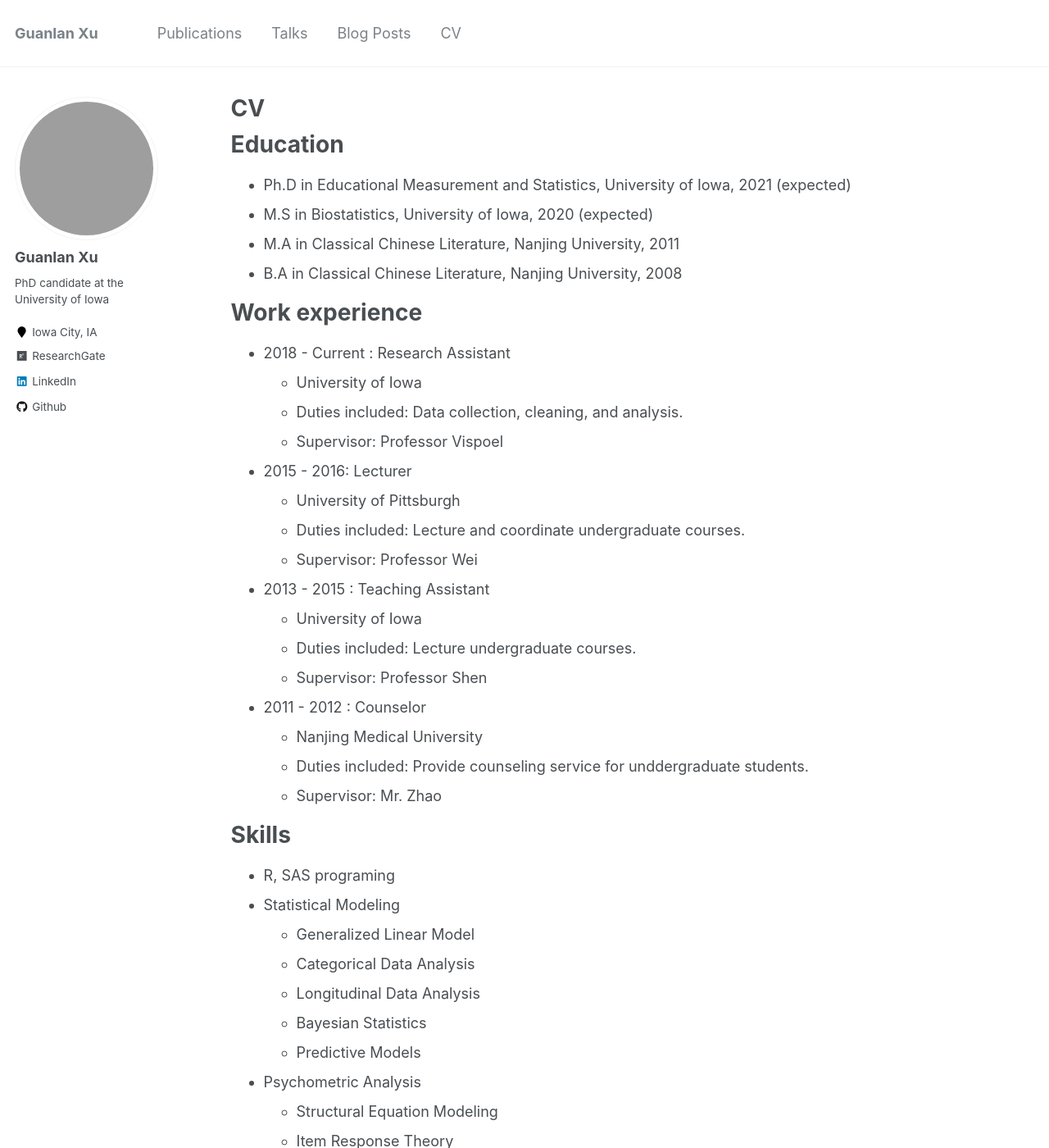
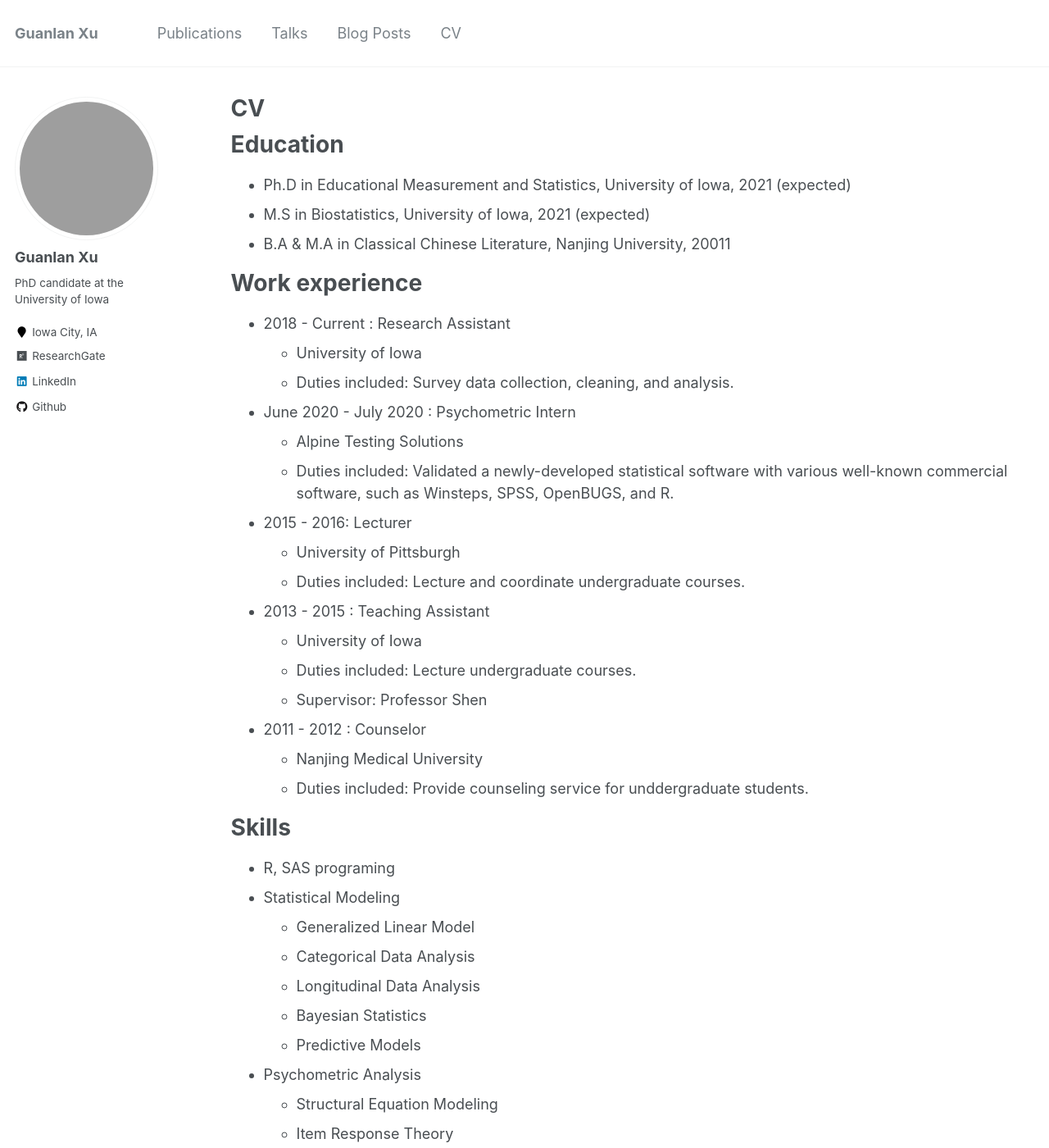
Before and after one commit to guanlanxu/guanlanxu.github.io, a Jekyll site: the page built from _pages/cv.md, in a window 1280 px wide and 1400 px high. Shown: the whole window at 82% size. Built offline with Jekyll 4.4.1, drawn with Linux system fonts in a browser that asks for light colours; grey boxes are pictures that could not be loaded.

Commit message:
Update cv.md

```diff
--- a/_pages/cv.md
+++ b/_pages/cv.md
@@ -12,22 +12,25 @@ redirect_from:
 Education
 ======
 * Ph.D in Educational Measurement and Statistics, University of Iowa, 2021 (expected)
-* M.S  in Biostatistics, University of Iowa, 2020 (expected)
-* M.A  in Classical Chinese Literature, Nanjing University, 2011
-* B.A  in Classical Chinese Literature, Nanjing University, 2008
+* M.S  in Biostatistics, University of Iowa, 2021 (expected)
+* B.A & M.A in Classical Chinese Literature, Nanjing University, 20011
 
 
 Work experience
 ======
 * 2018 - Current : Research Assistant
   * University of Iowa
-  * Duties included: Data collection, cleaning, and analysis.
-  * Supervisor: Professor Vispoel
+  * Duties included: Survey data collection, cleaning, and analysis.
+
+
+* June 2020 - July 2020 : Psychometric Intern
+  * Alpine Testing Solutions
+  * Duties included: Validated a newly-developed statistical software with various well-known commercial software, such as Winsteps, SPSS, OpenBUGS, and R.
 
 * 2015 - 2016: Lecturer
   * University of Pittsburgh
   * Duties included: Lecture and coordinate undergraduate courses.
-  * Supervisor: Professor Wei
+
 
 * 2013 - 2015 : Teaching Assistant
   * University of Iowa
@@ -37,7 +40,7 @@ Work experience
 * 2011 - 2012 : Counselor
   * Nanjing Medical University
   * Duties included: Provide counseling service for unddergraduate students.
-  * Supervisor: Mr. Zhao
+
 
 
 
```
